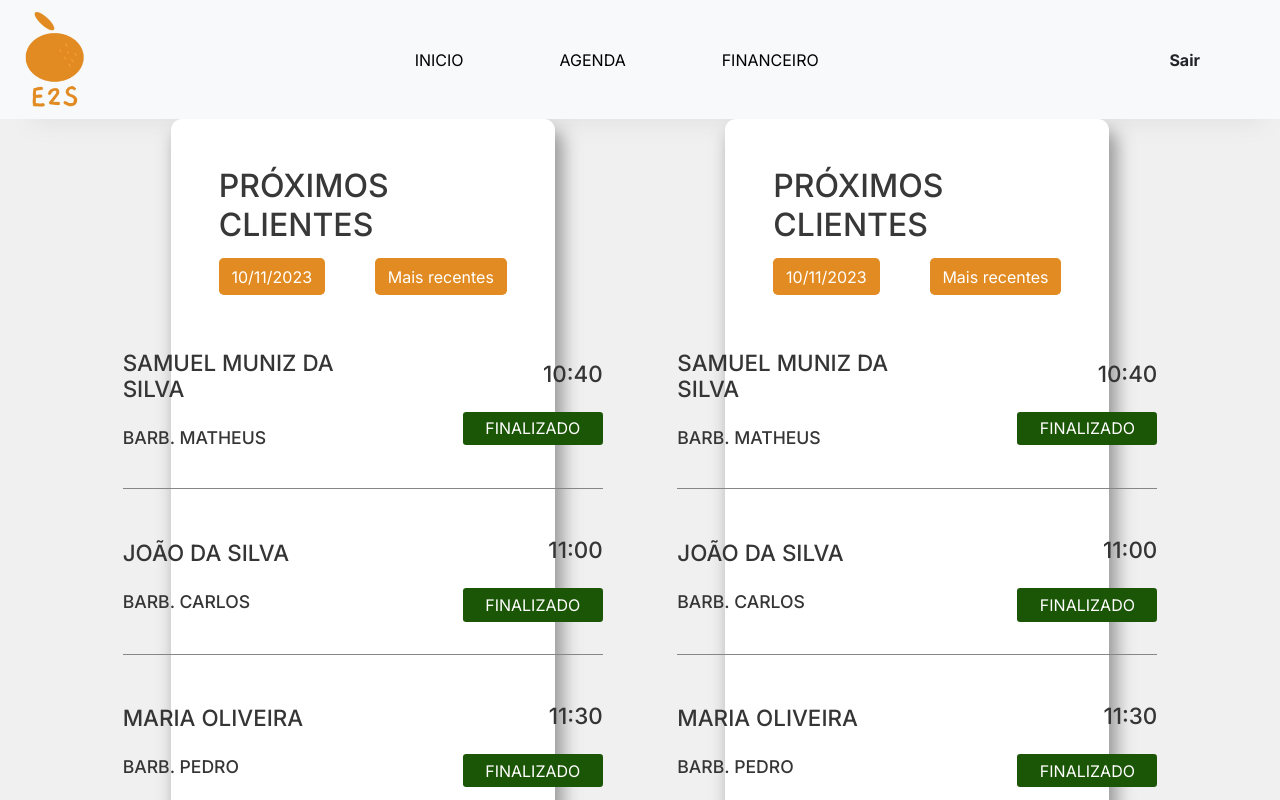
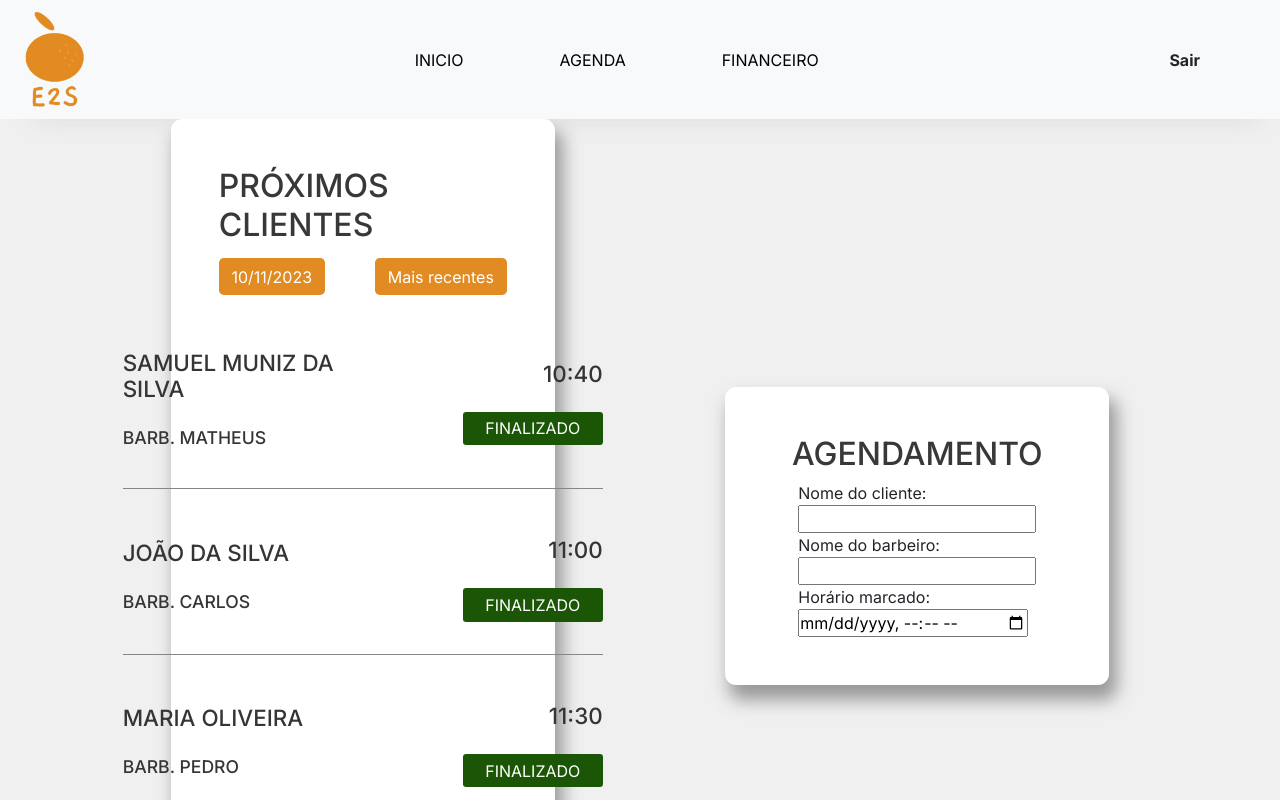
Before and after one commit to DevSamuelMuniz/barbearia, a React (Create React App) app: page /home in a window 1280 px wide. Shown: the top 800 px of the page. Built offline with nearby package versions, Linux system fonts and the light colour scheme.

Commit message:
agendamento

```diff
--- /dev/null
+++ b/src/components/Agendamento/Agendamento.css
@@ -0,0 +1,57 @@
+.main-pc {
+    background-color: white;
+    display: flex;
+    justify-content: center;
+    align-items: center;
+    flex-direction: column;
+    width: 30vw;
+
+    border-radius: 0.7rem;
+    padding: 3rem;
+
+
+    -webkit-box-shadow: 6px 13px 17px 2px rgba(133, 133, 133, 0.82);
+    -moz-box-shadow: 6px 13px 17px 2px rgba(133, 133, 133, 0.82);
+    box-shadow: 6px 13px 17px 2px rgba(133, 133, 133, 0.82);
+}
+
+.ctn-filtro{
+    display: flex;
+    justify-content: space-between;
+    align-items: center;
+}
+
+
+.title-pc {
+    font-size: 2rem;
+    color: rgb(56, 56, 56);
+}
+
+.filtro-pc{
+    color: white;
+    background-color: #E18B22;
+    margin: .4rem 0;
+    padding: 0.4rem 0.8rem;
+    border-radius: 0.3rem;
+    cursor: pointer;
+    transition: .2s ease-in-out;
+}
+
+.filtro-pc:hover{
+    background-color: #df9842;
+}
+
+.pagination-buttons{
+    display: flex;
+    justify-content:space-around;
+    align-items: center;
+    width: 100%;
+}
+
+.btn-next{
+    background-color: #E18B22;
+    color: white;
+    border: none;
+    border-radius: 1rem;
+    padding: 0.4rem 2rem;
+}
--- /dev/null
+++ b/src/components/Agendamento/Agendamento.jsx
@@ -0,0 +1,42 @@
+import React from "react";
+
+//css
+import "./Agendamento.css"
+
+//components
+
+
+function Agendamento() {
+
+    return (
+        <main className="main-pc">
+            <div>
+                <h1 className="title-pc">AGENDAMENTO</h1>
+            </div>
+
+            <div className="card-ctn">
+                <form action="">
+                    <div>
+                        <label htmlFor="">Nome do cliente:</label>
+                        <br />
+                        <input type="text" name="" id="" />
+                    </div>
+
+                    <div>
+                        <label htmlFor="">Nome do barbeiro:</label>
+                        <br />
+                        <input type="text" name="" id="" />
+                    </div>
+
+                    <div>
+                        <label htmlFor="">Horário marcado:</label>
+                        <br />
+                        <input type="datetime-local" name="" id="" />
+                    </div>
+                </form>
+            </div>
+        </main>
+    )
+}
+
+export default Agendamento;
--- a/src/pages/Home/Home.jsx
+++ b/src/pages/Home/Home.jsx
@@ -4,6 +4,7 @@ import "./Home.css";
 //components
 import Header from "../../components/Header/Header";
 import ProximosClientes from "../../components/proximosClientes/proximosClientes";
+import Agendamento from "../../components/Agendamento/Agendamento";
 
 function Home() {
     return (
@@ -11,7 +12,7 @@ function Home() {
             <Header />
             <div className="ctn-home">
                 <ProximosClientes />
-                <ProximosClientes />
+                <Agendamento />
             </div>
         </main>
     );
```
